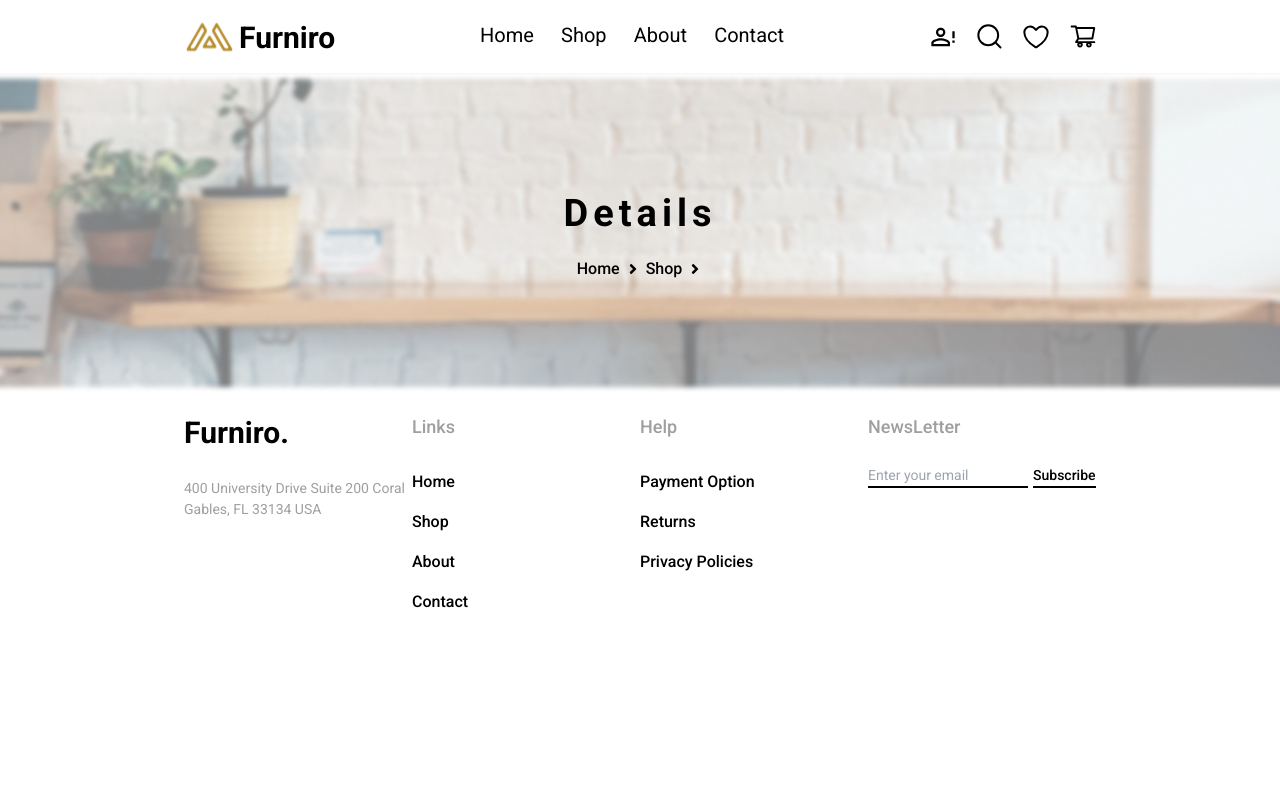
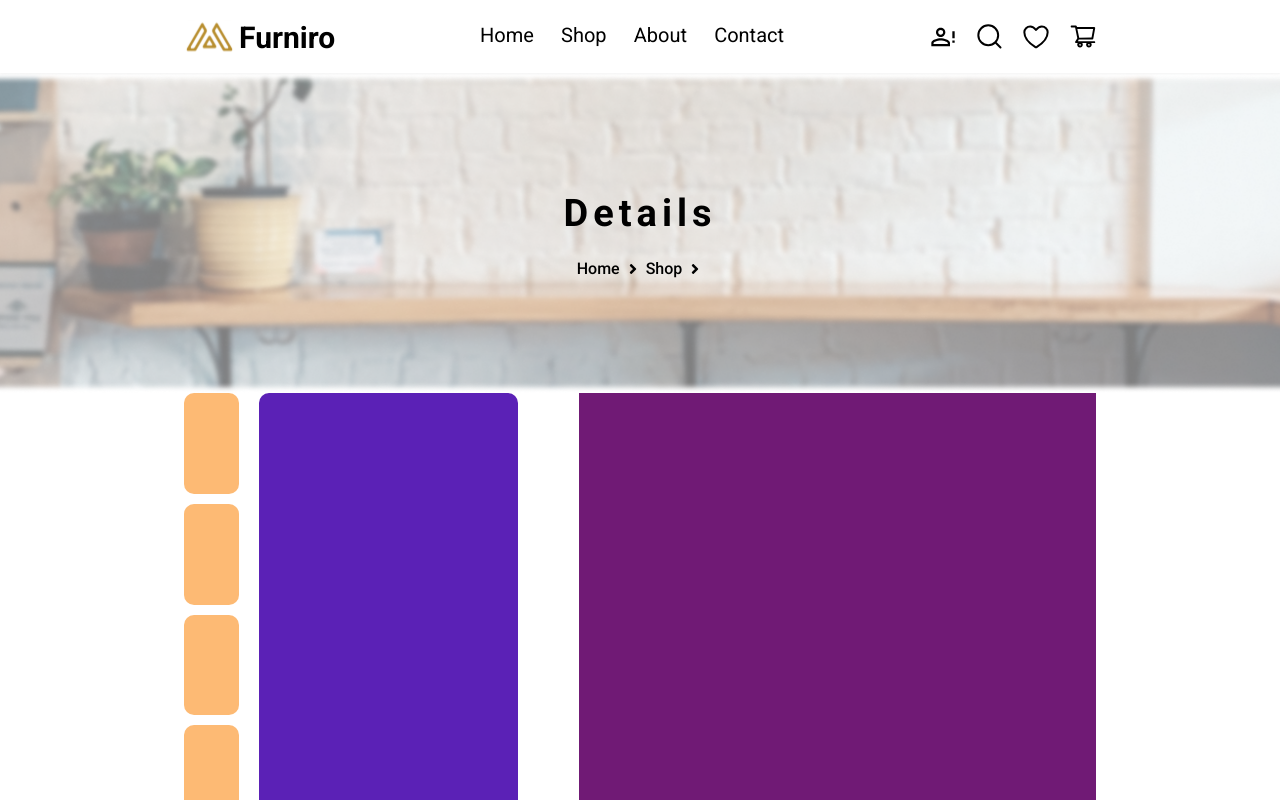
Before and after one commit to KareemHisham/shopping-store, a React (Vite) app: page /products/1 in a window 1280 px wide. Shown: the top 800 px of the page. Built offline with nearby package versions, Linux system fonts and the light colour scheme.

Commit message:
product_overview--- base layout

```diff
--- a/src/components/sections/inspiration/index.tsx
+++ b/src/components/sections/inspiration/index.tsx
@@ -4,7 +4,7 @@ import InspirationList from './List';
 const Inspiration = () => {
   return (
     <section className="w-full h-[100vh] md:h-[80vh] bg-tertiary pt-5">
-      <div className="flex h-full flex-col md:flex-row gap-5">
+      <div className="half-flex">
         <InspirationHeading />
         <InspirationList />
       </div>
--- /dev/null
+++ b/src/components/sections/product-overview/index.tsx
@@ -0,0 +1,24 @@
+import { IProduct } from '../../../constant/Interfaces';
+
+const ProductOverview = ({ product }: { product: IProduct }) => {
+  return (
+    <section className="w-full h-[100vh] md:h-[70vh]">
+      <div className="container half-flex">
+        <div className="w-full md:w-5/12  flex gap-4">
+          {/** small imgs */}
+          <div className="flex flex-col gap-2 w-[15%]">
+            <div className="bg-orange-300 w-[100%] h-[18%] rounded-lg"></div>
+            <div className="bg-orange-300 w-[100%] h-[18%] rounded-lg"></div>
+            <div className="bg-orange-300 w-[100%] h-[18%] rounded-lg"></div>
+            <div className="bg-orange-300 w-[100%] h-[18%] rounded-lg"></div>
+          </div>
+          {/** active img */}
+          <div className="bg-violet-800 w-[70%] h-full rounded-lg"></div>
+        </div>
+        <div className="w-full  md:w-7/12 bg-fuchsia-900"></div>
+      </div>
+    </section>
+  );
+};
+
+export default ProductOverview;
--- a/src/constant/Index.ts
+++ b/src/constant/Index.ts
@@ -1,190 +1,187 @@
-import diningPic from "../../public/assets/HomePage/product_1.png"
-import livingPic from "../../public/assets/HomePage/Image-living room.png"
-import bedroomPic from "../../public/assets/HomePage/product_2.png"
+import diningPic from '../../public/assets/HomePage/product_1.png';
+import livingPic from '../../public/assets/HomePage/Image-living room.png';
+import bedroomPic from '../../public/assets/HomePage/product_2.png';
 
+import product_1 from '../../public/assets/HomePage/product/product_1.png';
+import product_2 from '../../public/assets/HomePage/product/product_2.png';
+import product_3 from '../../public/assets/HomePage/product/product_3.png';
+import product_4 from '../../public/assets/HomePage/product/product_4.png';
+import product_5 from '../../public/assets/HomePage/product/product_5.png';
+import product_6 from '../../public/assets/HomePage/product/product_6.png';
+import product_7 from '../../public/assets/HomePage/product/product_7.png';
+import product_8 from '../../public/assets/HomePage/product/product_8.png';
 
-
-import product_1 from "../../public/assets/HomePage/product/product_1.png"
-import product_2 from "../../public/assets/HomePage/product/product_2.png"
-import product_3 from "../../public/assets/HomePage/product/product_3.png"
-import product_4 from "../../public/assets/HomePage/product/product_4.png"
-import product_5 from "../../public/assets/HomePage/product/product_5.png"
-import product_6 from "../../public/assets/HomePage/product/product_6.png"
-import product_7 from "../../public/assets/HomePage/product/product_7.png"
-import product_8 from "../../public/assets/HomePage/product/product_8.png"
-
-import feature_1 from "../../public/assets/shapes/cup.png"
-import feature_2 from "../../public/assets/shapes/warranty.png"
-import feature_3 from "../../public/assets/shapes/shipping.png"
-import feature_4 from "../../public/assets/shapes/customer-support.png"
-
-
+import feature_1 from '../../public/assets/shapes/cup.png';
+import feature_2 from '../../public/assets/shapes/warranty.png';
+import feature_3 from '../../public/assets/shapes/shipping.png';
+import feature_4 from '../../public/assets/shapes/customer-support.png';
+import { IProduct } from './Interfaces';
 
 export const FOOTER_links = [
   {
     id: 1,
-        title: "home",
-        url: "/home"
+    title: 'home',
+    url: '/home',
   },
   {
     id: 2,
-        title: "shop",
-        url: "/shop"
+    title: 'shop',
+    url: '/shop',
   },
   {
     id: 3,
-        title: "about",
-        url: "/about"
+    title: 'about',
+    url: '/about',
   },
   {
     id: 4,
-        title: "contact",
-        url: "/contact"
+    title: 'contact',
+    url: '/contact',
   },
-]
+];
 export const FOOTER_HELPLIST = [
   {
     id: 1,
-        title: "payment option",
-        url: "/payment"
+    title: 'payment option',
+    url: '/payment',
   },
   {
     id: 2,
-        title: "returns",
-        url: "/returns"
+    title: 'returns',
+    url: '/returns',
   },
   {
     id: 3,
-        title: "Privacy Policies",
-        url: "/policy"
+    title: 'Privacy Policies',
+    url: '/policy',
   },
-]
+];
 export const SIMPLE_PRODUCT = [
   {
     id: 1,
     img: diningPic,
-        title: "dining",
-        url: "/dining"
+    title: 'dining',
+    url: '/dining',
   },
   {
     id: 2,
     img: livingPic,
-        title: "living",
-        url: "/living"
+    title: 'living',
+    url: '/living',
   },
   {
     id: 3,
     img: bedroomPic,
-        title: "bedroom",
-        url: "/bedroom"
+    title: 'bedroom',
+    url: '/bedroom',
   },
-]
-export const PRODUCTS = [
+];
+export const PRODUCTS: IProduct[] = [
   {
     id: 1,
     img: product_1,
-        title: "Syltherine",
-        description: "Stylish cafe chair",
+    title: 'Syltherine',
+    description: 'Stylish cafe chair',
     price: 3500,
     discount: 30,
     isNew: false,
-        url: "/syltherine"
+    url: '/syltherine',
   },
   {
     id: 2,
     img: product_2,
-        title: "Leviosa",
-        description: "Stylish cafe chair",
+    title: 'Leviosa',
+    description: 'Stylish cafe chair',
     price: 2500,
     discount: null,
     isNew: false,
-        url: "/Leviosa"
+    url: '/Leviosa',
   },
   {
     id: 3,
     img: product_3,
-        title: "Lolito",
-        description: "Luxury big sofa",
+    title: 'Lolito',
+    description: 'Luxury big sofa',
     price: 7000,
     discount: 50,
     isNew: false,
-        url: "/lolito"
+    url: '/lolito',
   },
   {
     id: 4,
     img: product_4,
-        title: "Respira",
-        description: "Outdoor bar table and stool",
+    title: 'Respira',
+    description: 'Outdoor bar table and stool',
     price: 5000,
     discount: null,
     isNew: true,
-        url: "/respira"
+    url: '/respira',
   },
   {
     id: 5,
     img: product_5,
-        title: "Grifo",
-        description: "Night lamp",
+    title: 'Grifo',
+    description: 'Night lamp',
     price: 1500,
     discount: null,
     isNew: false,
-        url: "/grifo"
+    url: '/grifo',
   },
   {
     id: 6,
     img: product_6,
-        title: "Muggo",
-        description: "Small mug",
+    title: 'Muggo',
+    description: 'Small mug',
     price: 15000,
     discount: null,
     isNew: true,
-        url: "/muggo"
+    url: '/muggo',
   },
   {
     id: 7,
     img: product_7,
-        title: "Pingky",
-        description: "Cute bed set",
+    title: 'Pingky',
+    description: 'Cute bed set',
     price: 14000,
     discount: 50,
     isNew: false,
-        url: "/pingky"
+    url: '/pingky',
   },
   {
     id: 8,
     img: product_8,
-        title: "Potty",
-        description: "Minimalist flower pot",
+    title: 'Potty',
+    description: 'Minimalist flower pot',
     price: 50000,
     discount: null,
     isNew: true,
-        url: "/potty"
+    url: '/potty',
   },
-]
+];
 
 export const FEATURES = [
   {
     id: 1,
-        title: "High Quality",
-        description: "crafted from top materials",
-        img: feature_1
+    title: 'High Quality',
+    description: 'crafted from top materials',
+    img: feature_1,
   },
   {
     id: 1,
-        title: "Warranty Protection",
-        description: "Over 2 years",
-        img: feature_2
+    title: 'Warranty Protection',
+    description: 'Over 2 years',
+    img: feature_2,
   },
   {
     id: 1,
-        title: "Free Shipping",
-        description: "Order over 150 $",
-        img: feature_3
+    title: 'Free Shipping',
+    description: 'Order over 150 $',
+    img: feature_3,
   },
   {
     id: 1,
-        title: "24 / 7 Support",
-        description: "Dedicated support",
-        img: feature_4
+    title: '24 / 7 Support',
+    description: 'Dedicated support',
+    img: feature_4,
   },
-]
+];
--- a/src/constant/Interfaces.ts
+++ b/src/constant/Interfaces.ts
@@ -10,7 +10,7 @@ export interface IListItem {
   title: string;
   url: string;
 }
-export interface IProductList {
+export interface IProduct {
   id: number;
   img: string;
   title: string;
--- a/src/index.css
+++ b/src/index.css
@@ -58,3 +58,8 @@ html {
     @apply h-full w-full object-cover;
   }
 }
+@layer components {
+  .half-flex {
+    @apply flex h-full flex-col md:flex-row gap-5;
+  }
+}
--- a/src/root/pages/ProductDetails.tsx
+++ b/src/root/pages/ProductDetails.tsx
@@ -1,9 +1,10 @@
-// import { useParams } from 'react-router-dom';
+import { useParams } from 'react-router-dom';
 import { MiniHero } from '../../components/Index';
-// import { PRODUCTS } from '../../constant/Index';
+import ProductOverview from '../../components/sections/product-overview';
+import { PRODUCTS } from '../../constant/Index';
 const ProductDetails = () => {
-  // const { id } = useParams();
-  // const product = PRODUCTS.find((product) => product.id === 1);
+  const { id } = useParams();
+  const product = PRODUCTS.find((product) => product.id == parseInt(id || ''));
   return (
     <>
       <MiniHero
@@ -14,6 +15,7 @@ const ProductDetails = () => {
       >
         <h1 className="text-xl font-bold tracking-[5px]">Details</h1>
       </MiniHero>
+      {product && <ProductOverview product={product} />}
     </>
   );
 };
```
Lines whose indentation alone changed are shown as unchanged.
